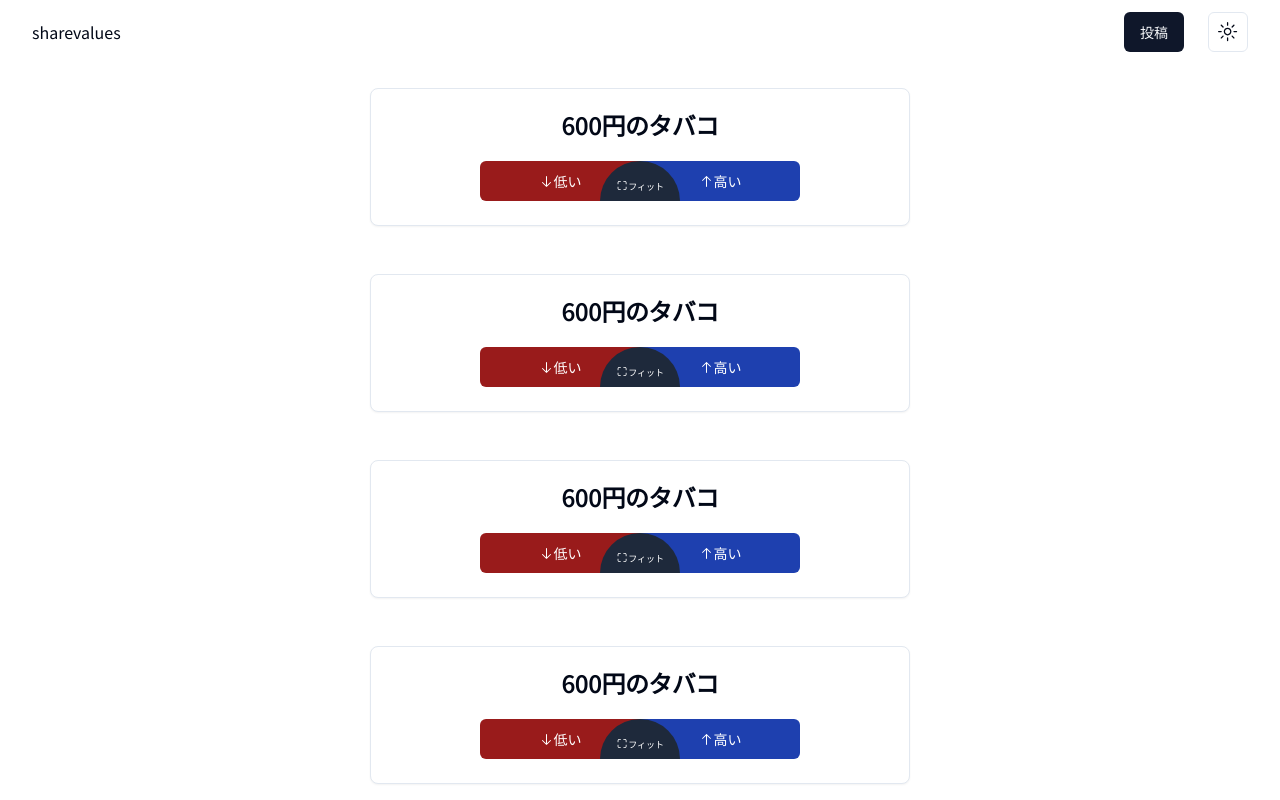
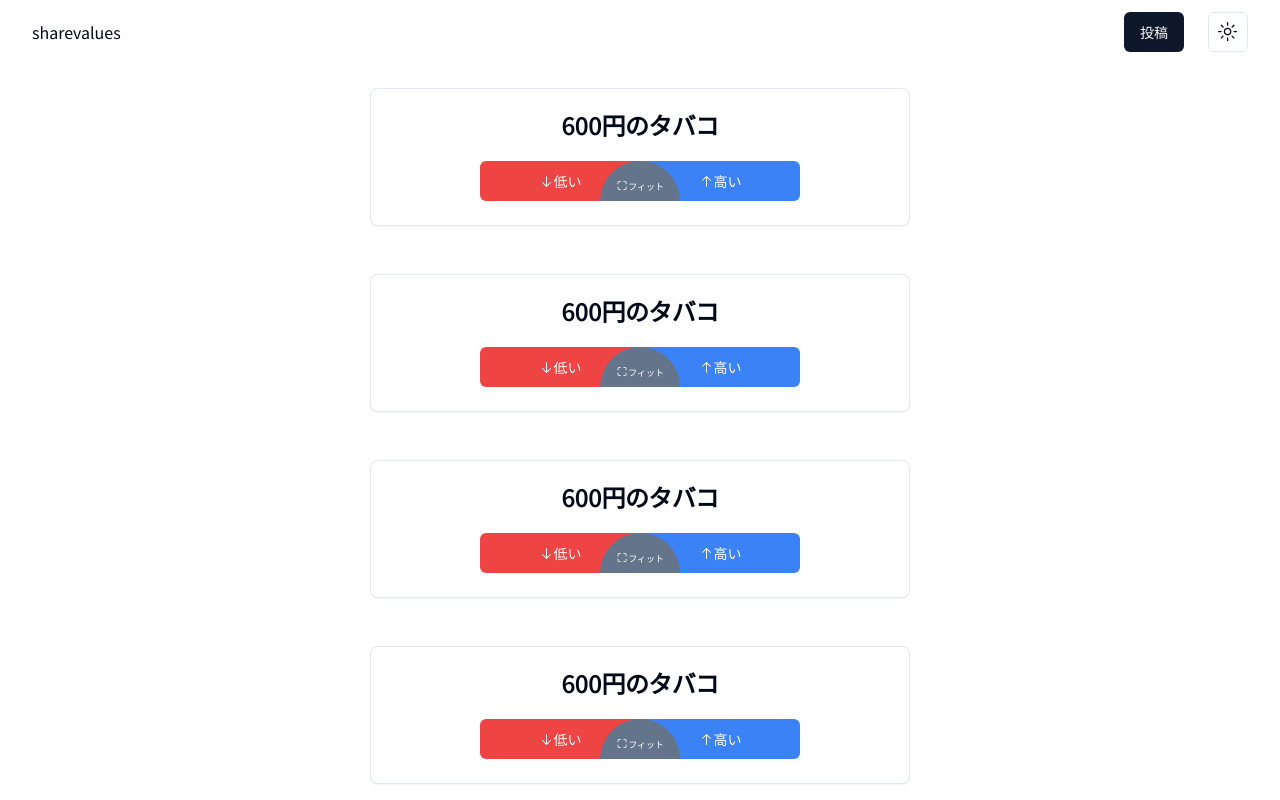
Before and after one commit to fueri-Watanabe/sharevalues, a Next.js app: page / in a window 1280 px wide. Shown: the top 800 px of the page. Built offline with nearby package versions, Linux system fonts and the light colour scheme.

Commit message:
update: button light mode color

```diff
--- a/components/parts/postCard/postCard.tsx
+++ b/components/parts/postCard/postCard.tsx
@@ -62,11 +62,12 @@ const PostCard = () => {
           </Accordion>
         </CardContent>
       )}
+      {!disabled && (
         <CardFooter className="relative flex flex-col justify-center items-center gap-4 select-none">
           <div className="flex">
             <Button
               onClick={postValue}
-            className="w-40 bg-red-800 hover:bg-red-900 active:bg-red-950 text-white rounded-r-none"
+              className="w-40 bg-red-500 dark:bg-red-800 hover:bg-red-600 dark:hover:bg-red-900 active:bg-red-700 dark:active:bg-red-950 text-white rounded-r-none"
               disabled={disabled}
             >
               <ArrowDownIcon />
@@ -74,7 +75,7 @@ const PostCard = () => {
             </Button>
             <Button
               onClick={postValue}
-            className="w-40 bg-blue-800 hover:bg-blue-900 active:bg-blue-950 text-white rounded-l-none"
+              className="w-40 bg-blue-500 dark:bg-blue-800 hover:bg-blue-600 dark:hover:bg-blue-900 active:bg-blue-700 dark:active:bg-blue-950 text-white rounded-l-none"
               disabled={disabled}
             >
               <ArrowUpIcon />
@@ -84,7 +85,7 @@ const PostCard = () => {
           <div className="absolute">
             <Button
               onClick={postValue}
-            className="flex justify-center items-end text-[9px] w-20 h-10 bg-slate-800 hover:bg-slate-900 active:bg-slate-950 text-white rounded-t-full"
+              className="flex justify-center items-end text-[9px] w-20 h-10 bg-slate-500 dark:bg-slate-800 hover:bg-slate-600 dark:hover:bg-slate-900 active:bg-slate-700 dark:active:bg-slate-950 text-white rounded-t-full"
               disabled={disabled}
             >
               <CornersIcon />
@@ -92,6 +93,7 @@ const PostCard = () => {
             </Button>
           </div>
         </CardFooter>
+      )}
     </Card>
   );
 };
```
Lines whose indentation alone changed are shown as unchanged.
